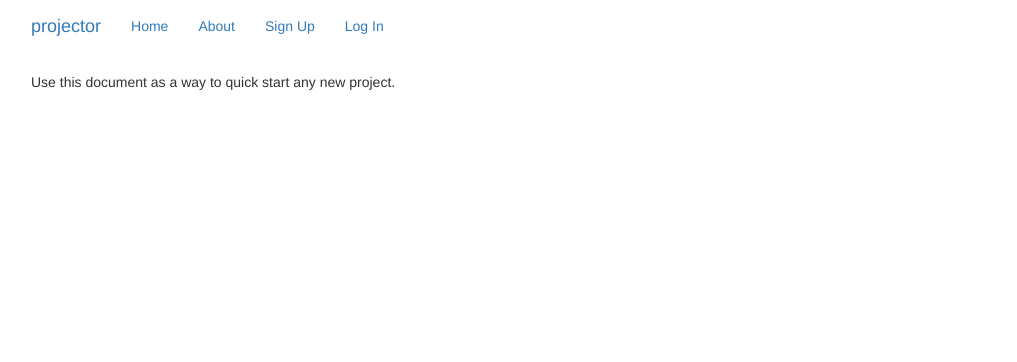
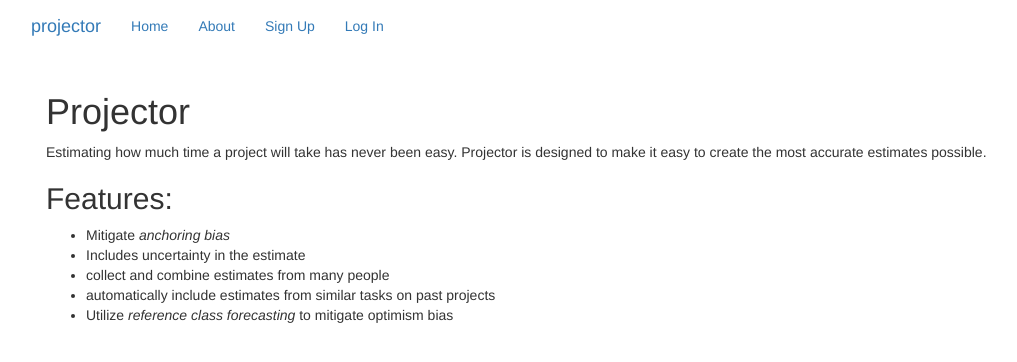
Before and after one commit to mfwarren/projector, a Django app: template projector/templates/pages/home.html in a window 1280 px wide. Shown: the top 362 px of the page, without its empty margins (39-1056 px from the left). Run offline with Django 3.2, Linux system fonts and the light colour scheme; the template is opened without the code that fills it, so the values that code supplies are empty; some libraries are stand-ins or nearby versions.

Commit message:
adding some text to home page

```diff
--- a/projector/templates/pages/home.html
+++ b/projector/templates/pages/home.html
@@ -1 +1,25 @@
 {% extends "base.html" %}
+
+{% block content %}
+<div class="container">
+
+  <div class="row">
+    <div class="col-sm-12">
+
+      <h1>Projector</h1>
+
+      <p>Estimating how much time a project will take has never been easy.  Projector
+      is designed to make it easy to create the most accurate estimates possible.</p>
+
+      <h2>Features:</h2>
+      <ul>
+        <li>Mitigate <i>anchoring bias</i></li>
+        <li>Includes uncertainty in the estimate</li>
+        <li>collect and combine estimates from many people</li>
+        <li>automatically include estimates from similar tasks on past projects</li>
+        <li>Utilize <i>reference class forecasting</i> to mitigate optimism bias</li>
+      </ul>
+    </div>
+  </div>
+</div>
+{% endblock content %}
```
